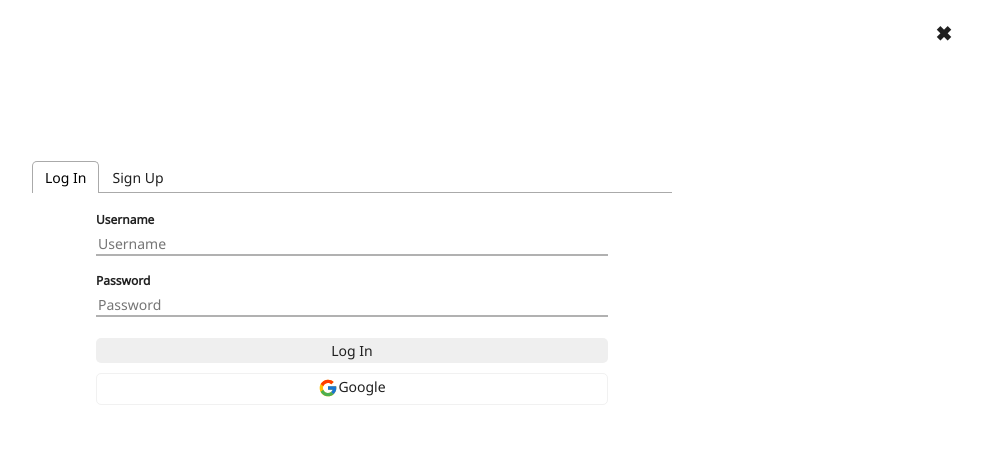
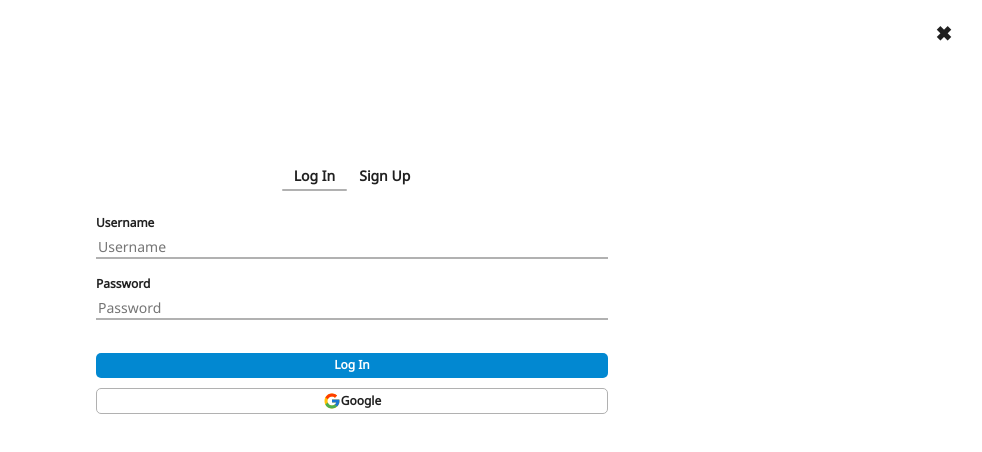
Before and after one commit to monicafu/coop-calendar, a React (Create React App) app in the folder client/: page / in a window 1280 px wide. Both pictures are taken after a click on the element "Login". Shown: the top 452 px of the page, without its empty margins (288-1270 px from the left). Built offline with nearby package versions, Linux system fonts and the light colour scheme.

Commit message:
Modified Login, add event style; Added unlogin constrain;

```diff
--- a/client/src/App.js
+++ b/client/src/App.js
@@ -68,7 +68,7 @@ class App extends Component {
 				events = result.sendEvents.map( event => {
 					event.startDate = new Date( event.startDate );
 					event.endDate = new Date( event.endDate );
-					console.log(event);
+					// console.log(event);
 					return event;
 				} );
 
@@ -151,9 +151,10 @@ class App extends Component {
 		      		currentDate={ currentDate }
 		      		currentUser={ currentUser }
 		      		allEvents={ events }
+		      		openLogin={ this.toggleLogin }
 		      		updateEvents={ this.getEvents } />
 		      	<Modal>
-		      		{ isPopupAddOpen ? <PopupAdd closePopup={ this.togglePopupAdd } updateEvents={ this.getEvents } /> : null }
+		      		{ isPopupAddOpen ? <PopupAdd currentUser={ currentUser } closePopup={ this.togglePopupAdd } updateEvents={ this.getEvents } /> : null }
 					{ isLoginOpen ? <Login login={ this.login } closePage={ this.toggleLogin } /> : null }
 				</Modal>
 	      	</div>
--- a/client/src/Calendar.jsx
+++ b/client/src/Calendar.jsx
@@ -32,7 +32,7 @@ class Calendar extends Component {
 	}
 
 	generateGrid() {
-		let { currentDate, currentUser, allEvents, updateEvents } = this.props;
+		let { currentDate, currentUser, allEvents, openLogin, updateEvents } = this.props;
 		let grid = [];
 
 		for (let col = 0; col < cal.column(currentDate); ++col) {
@@ -48,6 +48,7 @@ class Calendar extends Component {
 							 currentUser={ currentUser }
 							 ymd={ [currentDate.getFullYear(), currentDate.getMonth(), day] }
 							 events={ this.screenEvents(allEvents, currentDate, day) }
+							 openLogin={ openLogin }
 							 updateEvents={ updateEvents }
 							 key={ row } />
 				);
--- a/client/src/DayCell.jsx
+++ b/client/src/DayCell.jsx
@@ -45,12 +45,12 @@ class DayCell extends Component {
 	}
 
 	generateDayContent() {
-		const { day, events } = this.props;
+		const { day, events, currentUser, openLogin } = this.props;
 
 		let dayContent = [];
 
 		dayContent.push(
-			<div className="day-num" onClick={ this.togglePopupAdd } key="num">
+			<div className="day-num" onClick={ currentUser.id ? this.togglePopupAdd : openLogin } key="num">
 				{ day }
 			</div>
 		);
@@ -89,7 +89,7 @@ class DayCell extends Component {
 			<div className={ classList } data-ymd={ dataYmd } >
 				{ dayContent }
 				<Modal>
-	      			{ this.state.isPopupAddOpen ? <PopupAdd date={ ymd } updateEvents={ updateEvents } closePopup={ this.togglePopupAdd } /> : null }
+	      			{ this.state.isPopupAddOpen ? <PopupAdd date={ ymd }  currentUser={ currentUser } updateEvents={ updateEvents } closePopup={ this.togglePopupAdd } /> : null }
 	      			{ this.state.isPopupEditOpen ? <PopupEdit user={ currentUser } event={ currentEvent } updateEvents={ updateEvents } closePopup={ this.togglePopupEdit } /> : null }
 	      		</Modal>
 			</div>
--- a/client/src/Header.css
+++ b/client/src/Header.css
@@ -108,15 +108,17 @@ header .panel {
 	align-items: center;
 }
 
-.tools .add-icon {
+.tools .btn-add {
 	display: flex;
-	height: 20px;
+	padding: 2px 5px;
+	margin: 0 8px;
+	border-radius: 5px;
+	color: white;
+	background-color: #b1b1b1;
+	font-size: 10px;
+	font-weight: bold;
 	cursor: pointer;
 	transition: .2s;
-}
-
-.tools .add-icon:hover {
-	fill: #f1f1f1;
 }
 
 
@@ -137,6 +139,8 @@ header .panel {
 .username {
 	position: relative;
 	color: #202020;
+	font-size: 12px;
+	font-weight: bold;
 }
 
 .username::before {
--- a/client/src/Header.jsx
+++ b/client/src/Header.jsx
@@ -27,9 +27,7 @@ const Header = ( { currentMonth, currentYear, currentUser, clickLeft, clickRight
 					</svg>
 				</div>
 				<div className="tools">
-					<svg onClick={ clickAdd } className="add-icon" fill="#797979" height="24" viewBox="0 0 24 24" width="24" xmlns="http://www.w3.org/2000/svg">
-					    <path d="M19 13h-6v6h-2v-6H5v-2h6V5h2v6h6v2z"/>
-					</svg>
+					{ isLogin ?  <div onClick={ clickAdd } className="btn-add">Add Event</div> : null }
 					<div className={ `login ${ isLogin ? '' : 'unlogin' }` }>
 						<div className="dropdown">
 							<div className="login-content">
--- a/client/src/Login.css
+++ b/client/src/Login.css
@@ -1,3 +1,4 @@
+
 /* Style for Login
 ------------------- */
 
@@ -30,6 +31,77 @@
 	left: 25vw;
 }
 
+
+ /* React-tabs
+ ----------------- */
+
+.react-tabs__tab-list {
+	margin: 0 0 15px;
+	padding: 0;
+	text-align: center;
+}
+
+.react-tabs__tab {
+	display: inline-block;
+	border-bottom: none;
+	position: relative;
+	list-style: none;
+	padding: 6px 12px;
+	color: #202020;
+	font-weight: bold;
+	cursor: pointer;
+}
+
+.react-tabs__tab::before {
+	content: '';
+	position: absolute;
+	bottom: 0;
+	left: 0;
+	width: 100%;
+	height: 2px;
+	border-radius: 1px;
+	background-color: #b1b1b1;
+	transform: scaleX(0);
+	transform-origin: left;
+	transition: .2s ease-in-out;
+}
+
+.react-tabs__tab--selected::before {
+	transform: scaleX(1);
+}
+
+.react-tabs__tab--disabled {
+  color: GrayText;
+  cursor: default;
+}
+
+.react-tabs__tab:focus {
+  box-shadow: 0 0 5px hsl(208, 99%, 50%);
+  border-color: hsl(208, 99%, 50%);
+  outline: none;
+}
+
+.react-tabs__tab:focus:after {
+  content: "";
+  position: absolute;
+  height: 5px;
+  left: -4px;
+  right: -4px;
+  bottom: -5px;
+  background: #fff;
+}
+
+.react-tabs__tab-panel {
+  display: none;
+}
+
+.react-tabs__tab-panel--selected {
+  display: block;
+}
+
+/* Tab Panel
+--------------- */
+
 .tab-container {
 	display: flex;
 	flex-direction: column;
@@ -41,6 +113,11 @@
 	display: flex;
 	flex-direction: column;
 	margin: 8px 0;
+}
+
+.tab-container .btn-group {
+	/*flex-direction: row;*/
+	margin-top: 20px;
 }
 
 .tab-container label {
@@ -76,33 +153,39 @@
 	min-height: 25px;
 	padding: 3px 5px;
 	margin: 5px 0;
+	/*border: 1px solid #b1b1b1;*/
 	border: none;
 	border-radius: 5px;
 	outline: none;
-	color: #202020;
+	/*color: #202020;*/
+	color: white;
+	background-color: #0288d1;
 	font-family: 'Noto Sans', sans-serif;
-	font-size: 14px;
+	font-size: 12px;
+	font-weight: bold;
 	cursor: pointer;
 }
 
 .tab-container .btn-google {
+	display: flex;
 	justify-content: center;
-	min-height: 24px;
+	/*min-height: 24px;*/
 	padding: 3px 5px;
 	margin: 5px 0;
-	border: 1px solid #f1f1f1;
+	border: 1px solid #b1b1b1;
 	border-radius: 5px;
 	text-decoration: none;
 	text-align: center;
 	color: #202020;
 	font-family: 'Noto Sans', sans-serif;
-	font-size: 14px;
+	font-size: 12px;
+	font-weight: bold;
 	vertical-align: middle;
 	cursor: pointer;
 }
 
 .tab-container img {
-	width: 20px;
-	height: 20px;
+	width: 18px;
+	height: 18px;
 	vertical-align: middle;
 }
--- a/client/src/Login.jsx
+++ b/client/src/Login.jsx
@@ -1,6 +1,6 @@
 import React, { Component } from 'react';
 import './Login.css';
-import 'react-tabs/style/react-tabs.css';
+// import 'react-tabs/style/react-tabs.css';
 
 // Component
 import { Tab, Tabs, TabList, TabPanel } from 'react-tabs';
@@ -213,7 +213,7 @@ class Login extends Component {
 									<label htmlFor="login-password">Password<span className="warning">{ loginWarning.pword }</span></label>
 									<input id="login-password" placeholder="Password" type="password" value={ loginInfo.password } onChange={ this.handleInput } />
 								</div>
-								<div className="field">
+								<div className="field btn-group">
 									<button onClick={ this.handleLogin } >{ loginLoading ? <MDSpinner size={ 15 } singleColor="#797979" /> : 'Log In' }</button>
 									<a className="btn-google" href="http://localhost:5000/auth/google"><img src={ google } alt="google" />Google</a>
 								</div>
@@ -233,8 +233,8 @@ class Login extends Component {
 									<label htmlFor="signup-vpassword">Confirm Password<span className="warning">{ signupWarning.vpword }</span></label>
 									<input id="signup-vpassword" type="password" placeholder="Confirm Password" value={ signupInfo.vpassword } onChange={ this.handleInput } />
 								</div>
-								<div className="field">
-									<button onClick={ this.handleSignup }>{ signupLoading ? <MDSpinner size={ 15 } singleColor="#797979" /> : 'Sign Up' }</button>
+								<div className="field btn-group">
+									<button onClick={ this.handleSignup }>{ signupLoading ? <MDSpinner size={ 15 } singleColor="#797979" /> : 'Create Account' }</button>
 								</div>
 							</div>
 						</TabPanel>
--- a/client/src/PopupAdd.jsx
+++ b/client/src/PopupAdd.jsx
@@ -21,6 +21,7 @@ class PopupAdd extends Component {
 				endDate: props.date ? new Date( props.date[0], props.date[1], props.date[2] ) : undefined,
 				visibility: 'private',
 				location: '',
+				userId: props.currentUser.id,
 			},
 			warning: {
 				title: '',
@@ -59,7 +60,7 @@ class PopupAdd extends Component {
 				loading: true,
 			});
 
-			console.log(event);
+			console.log( event );
 
 			createEvent('user/event', event)
 			.then( result => {
```
